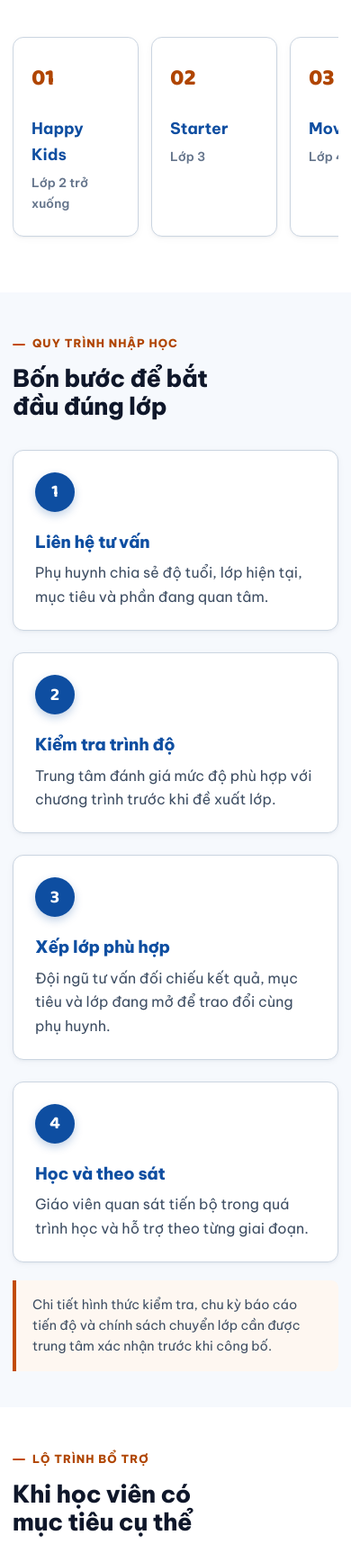
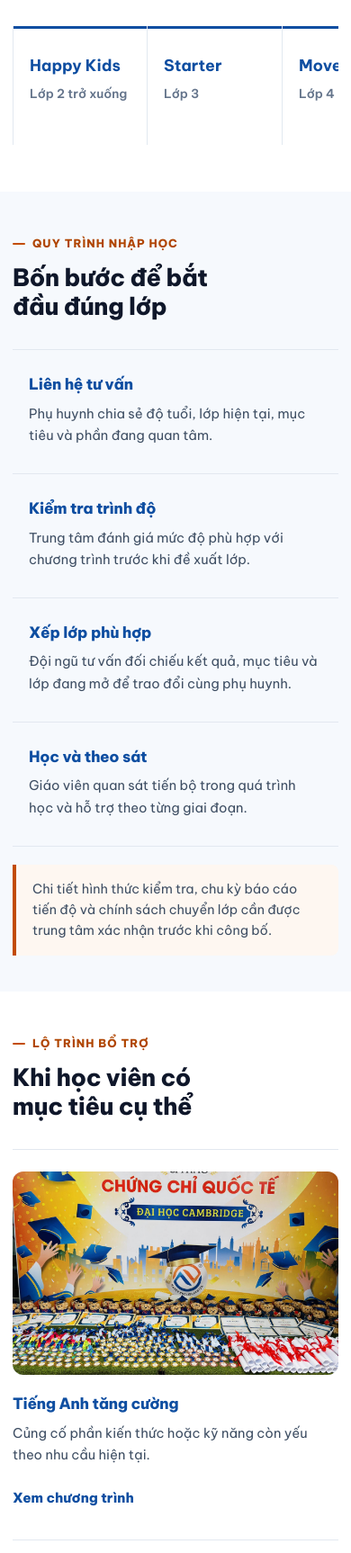
Before and after one commit to TuanTran-05/nancy-web, a plain HTML site: page learning-path.html in a window 390 px wide. Shown: the part 1162-2888 px from the top of the page at 90% size. Drawn offline with Linux system fonts and the light colour scheme.

Commit message:
feat: redesign program and learning path pages

```diff
--- a/learning-path.html
+++ b/learning-path.html
@@ -14,9 +14,9 @@
     <header class="site-header" id="top"><div class="wrap header-inner"><a class="brand" href="index.html" aria-label="Thien Uy English Center - Trang chủ"><img src="images/logo.png" alt="" width="52" height="52" class="brand-logo" /><span class="brand-text"><strong>THIEN UY ENGLISH CENTER</strong><em>thienuy.edu.vn</em></span></a><nav class="main-nav" id="main-nav" aria-label="Điều hướng chính"><a href="about.html">Giới thiệu</a><a href="courses.html">Khóa học</a><a href="learning-path.html" aria-current="page">Lộ trình</a><a href="achievements.html">Thành tích</a><a href="contact.html">Liên hệ</a></nav><div class="header-cta"><a class="header-phone" href="tel:0866169569">0866 169 569</a><a class="btn btn-accent" href="contact.html#register">Kiểm tra trình độ miễn phí</a></div><button class="nav-toggle" type="button" aria-label="Mở menu" aria-expanded="false" aria-controls="main-nav"><span></span><span></span><span></span></button></div></header>
     <main class="subpage-main" id="main">
       <section class="page-hero" aria-labelledby="page-heading"><div class="wrap page-hero__grid"><div class="page-hero__copy"><nav class="breadcrumb" aria-label="Đường dẫn trang"><a href="index.html">Trang chủ</a><span>/</span><span>Lộ trình học</span></nav><h1 class="page-title" id="page-heading">Một lộ trình. <span class="tx-accent">Nhiều cột mốc rõ ràng.</span></h1><p class="page-hero__lead">Học viên bắt đầu từ năng lực hiện tại, tiến lên theo mục tiêu phù hợp và được theo sát trong từng giai đoạn.</p><div class="page-actions"><a class="btn btn-accent btn-lg" href="contact.html#register">Xác định điểm bắt đầu</a><a class="btn btn-ghost btn-lg" href="courses.html">Xem khóa học</a></div></div><div class="page-hero__visual reveal"><div class="page-hero__image"><img src="images/course-movers.jpg" alt="Học viên tham gia hoạt động trên lộ trình Cambridge" width="1279" height="583" fetchpriority="high" decoding="async" /></div><div class="page-hero__note"><strong>Xếp lớp theo năng lực</strong><span>Khối lớp là gợi ý ban đầu, kết quả kiểm tra giúp tư vấn sát hơn.</span></div></div></div></section>
-      <section class="page-section" aria-labelledby="journey-heading"><div class="wrap"><div class="page-section__head"><span class="section-label">Lộ trình chính</span><h2 class="h2" id="journey-heading">Từ làm quen đến tiếng Anh học thuật</h2><p class="lead">Các mốc lớp dưới đây là định hướng hiện tại. Vị trí phù hợp của mỗi học viên được xác định thêm qua kiểm tra trình độ.</p></div><div class="journey-list" tabindex="0" aria-label="Lộ trình khóa học có thể cuộn ngang"><a class="journey-step" data-stage="01" href="course.html?course=happy-kids"><strong>Happy Kids</strong><span>Lớp 2 trở xuống</span></a><a class="journey-step" data-stage="02" href="course.html?course=starter"><strong>Starter</strong><span>Lớp 3</span></a><a class="journey-step" data-stage="03" href="course.html?course=movers"><strong>Movers</strong><span>Lớp 4</span></a><a class="journey-step" data-stage="04" href="course.html?course=flyers"><strong>Flyers</strong><span>Lớp 5</span></a><a class="journey-step" data-stage="05" href="course.html?course=ket"><strong>KET</strong><span>Lớp 6 - 7</span></a><a class="journey-step" data-stage="06" href="course.html?course=pet"><strong>PET</strong><span>Lớp 8 - 9</span></a><a class="journey-step" data-stage="07" href="course.html?course=ielts"><strong>IELTS</strong><span>Từ lớp 10</span></a></div></div></section>
-      <section class="page-section page-section--soft" aria-labelledby="enrollment-heading"><div class="wrap"><div class="page-section__head"><span class="section-label">Quy trình nhập học</span><h2 class="h2" id="enrollment-heading">Bốn bước để bắt đầu đúng lớp</h2></div><div class="content-grid"><article class="content-card content-card--wide"><span class="number-badge">1</span><h3>Liên hệ tư vấn</h3><p>Phụ huynh chia sẻ độ tuổi, lớp hiện tại, mục tiêu và phần đang quan tâm.</p></article><article class="content-card content-card--wide"><span class="number-badge">2</span><h3>Kiểm tra trình độ</h3><p>Trung tâm đánh giá mức độ phù hợp với chương trình trước khi đề xuất lớp.</p></article><article class="content-card content-card--wide"><span class="number-badge">3</span><h3>Xếp lớp phù hợp</h3><p>Đội ngũ tư vấn đối chiếu kết quả, mục tiêu và lớp đang mở để trao đổi cùng phụ huynh.</p></article><article class="content-card content-card--wide"><span class="number-badge">4</span><h3>Học và theo sát</h3><p>Giáo viên quan sát tiến bộ trong quá trình học và hỗ trợ theo từng giai đoạn.</p></article></div><div class="verification-note"><span>Chi tiết hình thức kiểm tra, chu kỳ báo cáo tiến độ và chính sách chuyển lớp cần được trung tâm xác nhận trước khi công bố.</span></div></div></section>
-      <section class="page-section" aria-labelledby="alternatives-heading"><div class="wrap"><div class="page-section__head"><span class="section-label">Lộ trình bổ trợ</span><h2 class="h2" id="alternatives-heading">Khi học viên có mục tiêu cụ thể</h2></div><div class="content-grid"><article class="content-card"><h3>Tiếng Anh tăng cường</h3><p>Củng cố phần kiến thức hoặc kỹ năng còn yếu theo nhu cầu hiện tại.</p><a class="text-action" href="course.html?course=tang-cuong">Xem chương trình</a></article><article class="content-card"><h3>Tạo nguồn lớp 6</h3><p>Hệ thống kiến thức và rèn dạng bài cho mục tiêu tuyển chọn đầu cấp.</p><a class="text-action" href="course.html?course=tao-nguon-6">Xem chương trình</a></article><article class="content-card"><h3>Luyện thi chuyển cấp</h3><p>Chuẩn bị cho tuyển sinh lớp 10 hoặc mục tiêu tốt nghiệp, xét tuyển đại học.</p><a class="text-action" href="courses.html#catalog">Xem các khóa luyện thi</a></article></div></div></section>
+      <section class="page-section" aria-labelledby="journey-heading"><div class="wrap"><div class="page-section__head"><span class="section-label">Lộ trình chính</span><h2 class="h2" id="journey-heading">Từ làm quen đến tiếng Anh học thuật</h2><p class="lead">Các mốc lớp dưới đây là định hướng hiện tại. Vị trí phù hợp của mỗi học viên được xác định thêm qua kiểm tra trình độ.</p></div><ol class="learning-roadmap" aria-label="Lộ trình khóa học chính"><li class="learning-roadmap__item"><a href="course.html?course=happy-kids"><strong>Happy Kids</strong><span>Lớp 2 trở xuống</span></a></li><li class="learning-roadmap__item"><a href="course.html?course=starter"><strong>Starter</strong><span>Lớp 3</span></a></li><li class="learning-roadmap__item"><a href="course.html?course=movers"><strong>Movers</strong><span>Lớp 4</span></a></li><li class="learning-roadmap__item"><a href="course.html?course=flyers"><strong>Flyers</strong><span>Lớp 5</span></a></li><li class="learning-roadmap__item"><a href="course.html?course=ket"><strong>KET</strong><span>Lớp 6 - 7</span></a></li><li class="learning-roadmap__item"><a href="course.html?course=pet"><strong>PET</strong><span>Lớp 8 - 9</span></a></li><li class="learning-roadmap__item"><a href="course.html?course=ielts"><strong>IELTS</strong><span>Từ lớp 10</span></a></li></ol></div></section>
+      <section class="page-section page-section--soft" aria-labelledby="enrollment-heading"><div class="wrap"><div class="page-section__head"><span class="section-label">Quy trình nhập học</span><h2 class="h2" id="enrollment-heading">Bốn bước để bắt đầu đúng lớp</h2></div><div class="program-sequence enrollment-steps"><article class="enrollment-step"><h3>Liên hệ tư vấn</h3><p>Phụ huynh chia sẻ độ tuổi, lớp hiện tại, mục tiêu và phần đang quan tâm.</p></article><article class="enrollment-step"><h3>Kiểm tra trình độ</h3><p>Trung tâm đánh giá mức độ phù hợp với chương trình trước khi đề xuất lớp.</p></article><article class="enrollment-step"><h3>Xếp lớp phù hợp</h3><p>Đội ngũ tư vấn đối chiếu kết quả, mục tiêu và lớp đang mở để trao đổi cùng phụ huynh.</p></article><article class="enrollment-step"><h3>Học và theo sát</h3><p>Giáo viên quan sát tiến bộ trong quá trình học và hỗ trợ theo từng giai đoạn.</p></article></div><div class="verification-note"><span>Chi tiết hình thức kiểm tra, chu kỳ báo cáo tiến độ và chính sách chuyển lớp cần được trung tâm xác nhận trước khi công bố.</span></div></div></section>
+      <section class="page-section" aria-labelledby="alternatives-heading"><div class="wrap"><div class="page-section__head"><span class="section-label">Lộ trình bổ trợ</span><h2 class="h2" id="alternatives-heading">Khi học viên có mục tiêu cụ thể</h2></div><div class="program-alternatives"><article class="program-alternative"><div class="program-alternative__media"><img src="images/course-happy-kids.jpg" alt="Học viên nhỏ tuổi học tiếng Anh qua hoạt động tương tác" width="1280" height="960" loading="lazy" decoding="async" /></div><h3>Tiếng Anh tăng cường</h3><p>Củng cố phần kiến thức hoặc kỹ năng còn yếu theo nhu cầu hiện tại.</p><a class="text-action" href="course.html?course=tang-cuong">Xem chương trình</a></article><article class="program-alternative"><div class="program-alternative__media"><img src="images/course-ielts.jpg" alt="Nhóm học viên luyện tập tiếng Anh cùng giáo viên" width="1280" height="960" loading="lazy" decoding="async" /></div><h3>Tạo nguồn lớp 6</h3><p>Hệ thống kiến thức và rèn dạng bài cho mục tiêu tuyển chọn đầu cấp.</p><a class="text-action" href="course.html?course=tao-nguon-6">Xem chương trình</a></article><article class="program-alternative"><h3>Luyện thi chuyển cấp</h3><p>Chuẩn bị cho tuyển sinh lớp 10 hoặc mục tiêu tốt nghiệp, xét tuyển đại học.</p><a class="text-action" href="courses.html#catalog">Xem các khóa luyện thi</a></article></div></div></section>
       <section class="page-cta"><div class="wrap page-cta__inner"><div><h2 class="h2">Chưa biết con nên bắt đầu ở đâu?</h2><p>Đăng ký kiểm tra trình độ miễn phí để nhận gợi ý lộ trình từ đội ngũ tư vấn.</p></div><div class="page-cta__actions"><a class="btn btn-accent btn-lg" href="contact.html#register">Đăng ký kiểm tra</a><a class="btn btn-ghost btn-lg" href="tel:0866169569">Gọi 0866 169 569</a></div></div></section>
     </main>
     <nav class="mobile-action-bar" aria-label="Hành động nhanh">
--- a/pages.css
+++ b/pages.css
@@ -349,6 +349,26 @@
 }
 
 /* Courses */
+.program-layout {
+  display: grid;
+  grid-template-columns: minmax(220px, 0.28fr) minmax(0, 0.72fr);
+  gap: clamp(24px, 4vw, 48px);
+  align-items: start;
+}
+
+.program-layout__rail {
+  position: sticky;
+  top: 104px;
+}
+
+.program-layout__rail .page-section__head {
+  margin-bottom: 28px;
+}
+
+.program-layout__rail .filter-bar {
+  margin-bottom: 0;
+}
+
 .filter-bar {
   display: flex;
   flex-wrap: wrap;
@@ -391,11 +411,11 @@
 .catalog-grid {
   display: grid;
   grid-template-columns: repeat(12, minmax(0, 1fr));
-  gap: 22px;
+  gap: 16px;
 }
 
 .catalog-card {
-  grid-column: span 4;
+  grid-column: span 6;
   display: flex;
   min-width: 0;
   flex-direction: column;
@@ -409,8 +429,8 @@
 }
 
 .catalog-card:nth-child(1),
-.catalog-card:nth-child(8) {
-  grid-column: span 8;
+.catalog-card:nth-child(7) {
+  grid-column: span 12;
   display: grid;
   grid-template-columns: minmax(0, 1.1fr) minmax(260px, 0.9fr);
 }
@@ -428,7 +448,7 @@
 }
 
 .catalog-card:nth-child(1) .catalog-card__media,
-.catalog-card:nth-child(8) .catalog-card__media {
+.catalog-card:nth-child(7) .catalog-card__media {
   min-height: 100%;
 }
 
@@ -762,18 +782,6 @@
     gap: 38px;
   }
 
-  .catalog-card,
-  .catalog-card:nth-child(1),
-  .catalog-card:nth-child(8) {
-    grid-column: span 6;
-    display: flex;
-  }
-
-  .catalog-card:nth-child(1) .catalog-card__media,
-  .catalog-card:nth-child(8) .catalog-card__media {
-    min-height: 210px;
-  }
-
   .achievement-card {
     grid-template-columns: 150px minmax(0, 1fr);
   }
@@ -899,8 +907,9 @@
 
   .catalog-card,
   .catalog-card:nth-child(1),
-  .catalog-card:nth-child(8) {
+  .catalog-card:nth-child(7) {
     grid-column: 1 / -1;
+    display: flex;
   }
 
   .achievement-card {
@@ -1036,41 +1045,48 @@
   box-shadow: 0 4px 10px rgba(14, 78, 161, 0.25);
 }
 
-.journey-list {
-  position: relative;
-  display: grid;
-  grid-template-columns: repeat(7, minmax(140px, 1fr));
-  gap: 14px;
+.learning-roadmap {
+  display: grid;
+  grid-template-columns: repeat(7, minmax(150px, 1fr));
+  margin: 0;
   overflow-x: auto;
-  padding: 12px 2px 22px;
-  scroll-snap-type: x proximity;
-}
-
-.journey-step {
-  min-width: 140px;
-  padding: 24px 20px;
-  border: 1px solid var(--line-2);
-  border-radius: var(--r-md);
+  padding: 0 0 12px;
+  list-style: none;
+  scroll-snap-type: x mandatory;
+}
+
+.learning-roadmap__item {
+  min-width: 150px;
+  border-right: 1px solid var(--line);
+  scroll-snap-align: start;
+}
+
+.learning-roadmap__item:first-child {
+  border-left: 1px solid var(--line);
+}
+
+.learning-roadmap__item a {
+  display: block;
+  min-height: 132px;
+  padding: 26px 18px 20px;
+  border-top: 3px solid var(--brand);
   background: var(--surface);
-  box-shadow: var(--sh-1);
-  scroll-snap-align: start;
-  transition: transform 0.25s var(--ease), box-shadow 0.25s var(--ease),
-    border-color 0.25s var(--ease);
-}
-
-.journey-step:hover {
-  transform: translateY(-4px);
-  border-color: var(--brand);
-  box-shadow: var(--sh-2);
-}
-
-.journey-step strong {
+  transition: background 0.2s var(--ease), border-color 0.2s var(--ease);
+}
+
+.learning-roadmap__item a:hover,
+.learning-roadmap__item a:focus-visible {
+  border-top-color: var(--accent);
+  background: var(--brand-wash);
+}
+
+.learning-roadmap__item strong {
   display: block;
   color: var(--brand-ink);
   font-size: 1.1rem;
 }
 
-.journey-step span {
+.learning-roadmap__item span {
   display: block;
   margin-top: 6px;
   color: var(--text-3);
@@ -1078,14 +1094,77 @@
   font-weight: 600;
 }
 
-.journey-step::before {
-  content: attr(data-stage);
-  display: inline-block;
-  margin-bottom: 20px;
-  color: var(--accent-ink);
-  font-family: "Baloo 2", sans-serif;
-  font-size: 1.6rem;
-  font-weight: 800;
+.enrollment-steps {
+  display: grid;
+  grid-template-columns: repeat(4, minmax(0, 1fr));
+  border-block: 1px solid var(--line);
+}
+
+.enrollment-step {
+  padding: 28px clamp(18px, 2.4vw, 30px) 30px;
+  border-right: 1px solid var(--line);
+}
+
+.enrollment-step:last-child {
+  border-right: 0;
+}
+
+.enrollment-step h3,
+.program-alternative h3 {
+  color: var(--brand-ink);
+  font-size: var(--fs-h3);
+}
+
+.enrollment-step p,
+.program-alternative p {
+  margin-top: 10px;
+  color: var(--text-2);
+  font-size: 0.92rem;
+  line-height: 1.65;
+}
+
+.program-alternatives {
+  display: grid;
+  grid-template-columns: repeat(12, minmax(0, 1fr));
+  border-top: 1px solid var(--line);
+}
+
+.program-alternative {
+  grid-column: span 5;
+  padding: clamp(24px, 3vw, 36px) clamp(18px, 3vw, 34px);
+  border-bottom: 1px solid var(--line);
+}
+
+.program-alternative:first-child {
+  grid-column: span 7;
+  grid-row: span 2;
+  padding-left: 0;
+  border-right: 1px solid var(--line);
+}
+
+.program-alternative:not(:first-child) {
+  padding-right: 0;
+}
+
+.program-alternative .text-action {
+  margin-top: 14px;
+}
+
+.program-alternative__media {
+  margin: 0 0 22px;
+  overflow: hidden;
+  border-radius: var(--r-md);
+  background: var(--surface-3);
+}
+
+.program-alternative__media img {
+  width: 100%;
+  aspect-ratio: 16 / 9;
+  object-fit: cover;
+}
+
+.program-alternative:first-child .program-alternative__media img {
+  aspect-ratio: 16 / 10;
 }
 
 .gallery-grid {
@@ -1380,6 +1459,21 @@
   color: var(--brand-ink);
 }
 
+.course-detail-gallery {
+  display: grid;
+  grid-template-columns: minmax(0, 1.2fr) minmax(180px, 0.8fr);
+  gap: 12px;
+  margin-top: 28px;
+}
+
+.course-detail-gallery img {
+  width: 100%;
+  height: 100%;
+  min-height: 190px;
+  border-radius: var(--r-md);
+  object-fit: cover;
+}
+
 .course-detail-copy p,
 .course-detail-copy li {
   color: var(--text-2);
@@ -1439,6 +1533,14 @@
 }
 
 @media (max-width: 900px) {
+  .program-layout {
+    grid-template-columns: 1fr;
+  }
+
+  .program-layout__rail {
+    position: static;
+  }
+
   .content-card,
   .content-card--wide {
     grid-column: span 6;
@@ -1458,6 +1560,34 @@
 }
 
 @media (max-width: 680px) {
+  .course-detail-gallery {
+    grid-template-columns: 1fr;
+  }
+
+  .enrollment-steps {
+    grid-template-columns: 1fr 1fr;
+  }
+
+  .enrollment-step:nth-child(2) {
+    border-right: 0;
+  }
+
+  .enrollment-step:nth-child(-n + 2) {
+    border-bottom: 1px solid var(--line);
+  }
+
+  .program-alternatives {
+    grid-template-columns: 1fr;
+  }
+
+  .program-alternative,
+  .program-alternative:first-child {
+    grid-column: 1 / -1;
+    grid-row: auto;
+    padding-inline: 0;
+    border-right: 0;
+  }
+
   .content-card,
   .content-card--wide {
     grid-column: 1 / -1;
@@ -1471,6 +1601,22 @@
   .gallery-item:nth-child(1),
   .gallery-item:nth-child(5) {
     grid-column: span 12;
+  }
+}
+
+@media (max-width: 480px) {
+  .enrollment-steps {
+    grid-template-columns: 1fr;
+  }
+
+  .enrollment-step,
+  .enrollment-step:nth-child(2) {
+    border-right: 0;
+    border-bottom: 1px solid var(--line);
+  }
+
+  .enrollment-step:last-child {
+    border-bottom: 0;
   }
 }
 
```
Also changed, not shown: course.html (+12 -2 lines), courses.html (+5 -0 lines), tests/page-contract.test.mjs (+3 -1 lines), tests/website-pages.test.mjs (+25 -2 lines).
